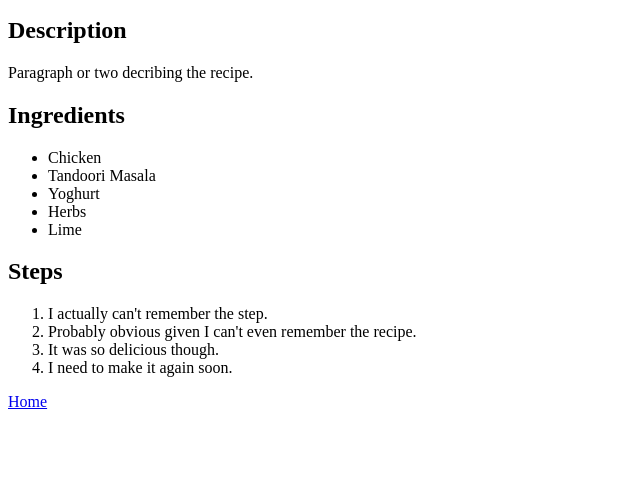
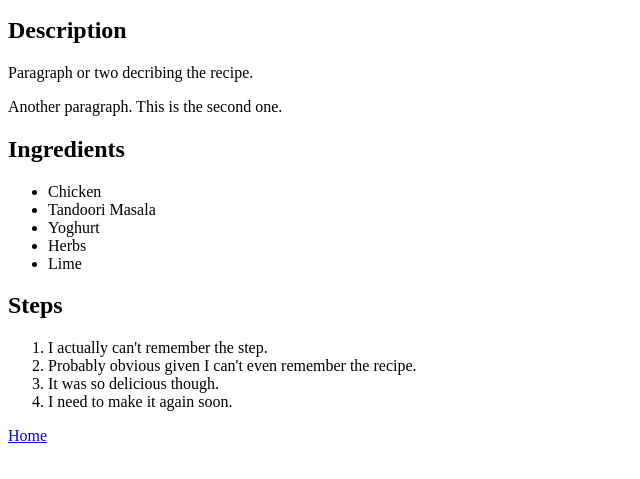
Before and after one commit to neukkimeuro/odin-recipes, a plain HTML site: page recipes/wings.html in a window 1280 px wide. Shown: the part 127-606 px from the top of the page, without its empty margins (0-640 px from the left). Drawn offline with Linux system fonts and the light colour scheme.

Commit message:
Add paragraph

```diff
--- a/recipes/wings.html
+++ b/recipes/wings.html
@@ -10,7 +10,8 @@
         <img src="../images/wings.jpg" alt="chicken wings" width="450">
 
         <h2>Description</h2>
-        Paragraph or two decribing the recipe.
+        <p>Paragraph or two decribing the recipe.</p>
+        <p>Another paragraph. This is the second one.</p>
 
         <h2>Ingredients</h2>
         <ul>
```
